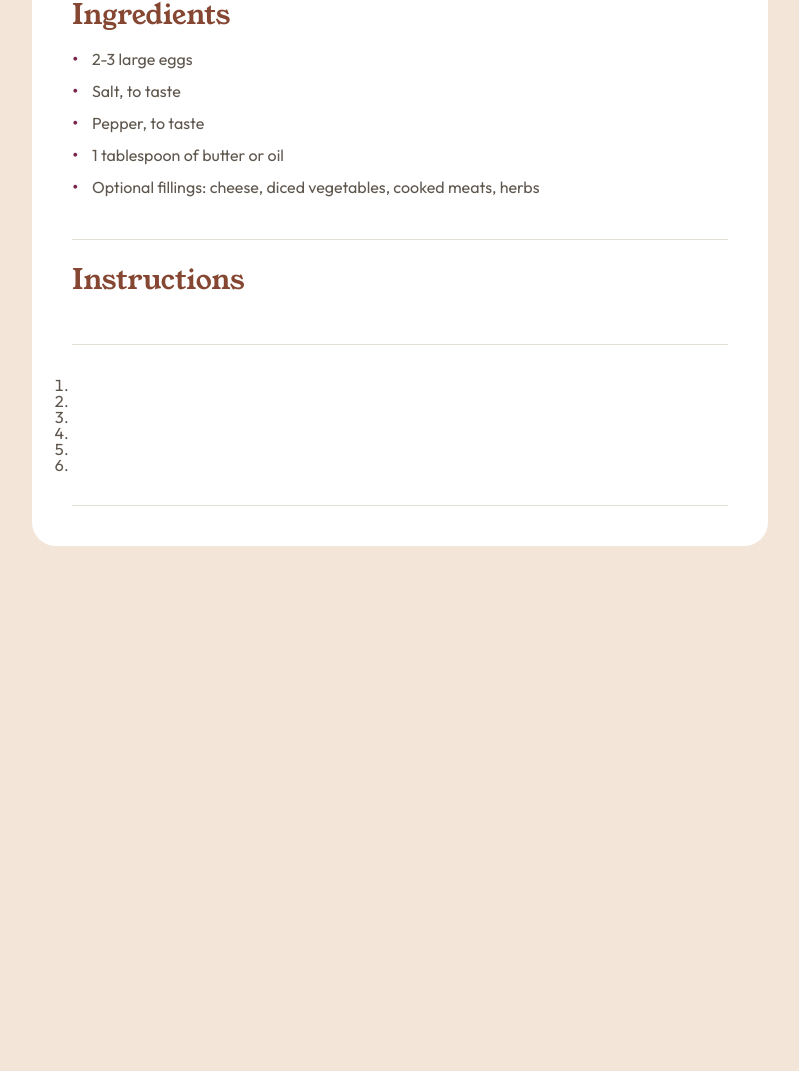
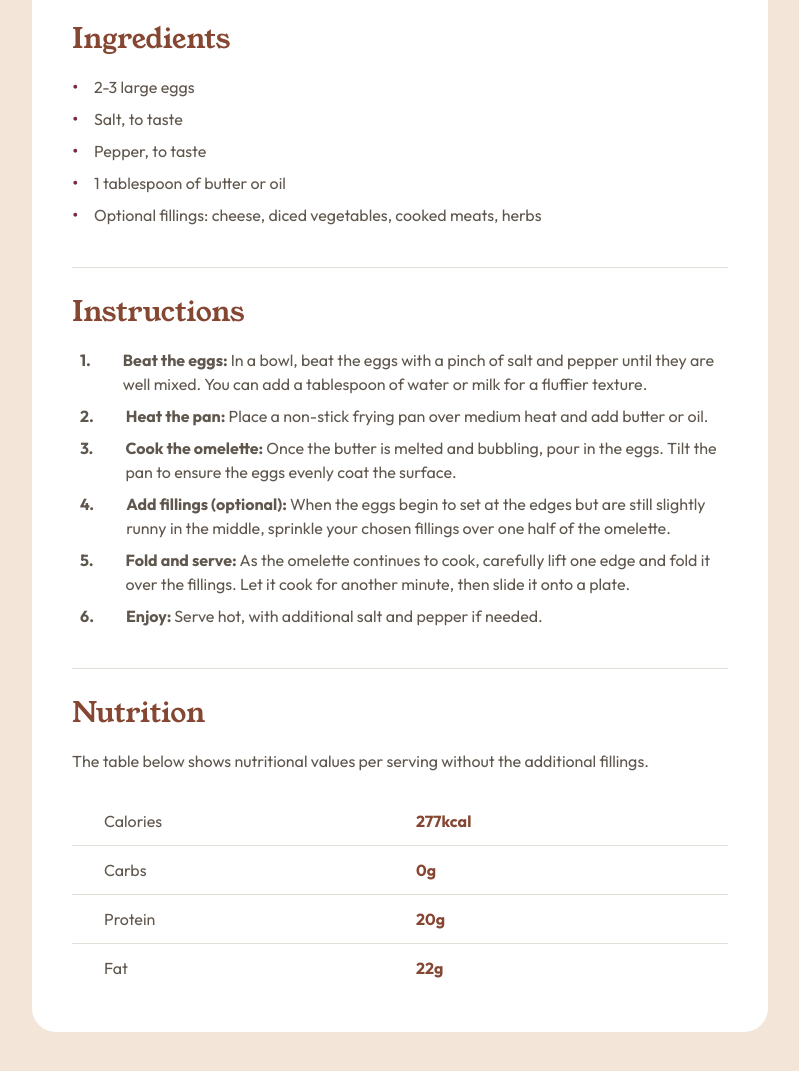
Before and after one commit to EsraaY21/recipe-page, a plain HTML site: page index.html in a window 1280 px wide. Shown: the part 831-1902 px from the top of the page, without its empty margins (240-1039 px from the left). Before the commit the page ends 1505 px from the top, so only its background shows below. Drawn offline with Linux system fonts and the light colour scheme.

Commit message:
desktop version

```diff
--- a/assets/css/reset.css
+++ b/assets/css/reset.css
@@ -4,7 +4,7 @@
     box-sizing: border-box;
 }
 
-ul {
+ul,ol {
     list-style: none;
     padding: 0;
 }
--- a/assets/css/style.css
+++ b/assets/css/style.css
@@ -39,6 +39,9 @@
     --calc-125: 1.25rem;
     /* 20px */
 
+    --calc-1375: 1.375rem;
+    /* 22px */
+
     --calc-150: 1.5rem;
     /* 24px */
 
@@ -63,13 +66,12 @@ body {
     min-height: 100vh;
     font-family: var(--font-family-outfit);
     font-weight: var(--font-weight-regular);
-    line-height: 100%;
+    line-height: 150%;
     letter-spacing: 0px;
     font-size: var(--calc-100);
     color: var(--stone-600);
     padding-top: var(--calc-800);
     padding-bottom: var(--calc-800);
-
 }
 
 .card {
@@ -77,6 +79,17 @@ body {
     padding: var(--calc-250);
     max-width: 46rem;
     border-radius:  var(--calc-150);
+}
+
+section
+{
+    padding-top: var(--calc-200);
+}
+
+section:not(:last-of-type)
+{
+    padding-bottom: var(--calc-200);
+    border-bottom: 1px solid var(--stone-150);
 }
 
 img {
@@ -105,16 +118,18 @@ h3 {
     margin-bottom: var(--calc-100);
 }
 
-p {
+li {
+    position: relative;
+    margin-bottom: var(--calc-050);
     line-height: 150%;
 }
 
-ul li {
-    position: relative;
-    padding-left: var(--calc-125);
-    margin-bottom: var(--calc-050);
-    line-height: 150%;
+span {
+    font-weight: var(--font-weight-bold);
+}
 
+ul li{
+    padding-left: var(--calc-1375);
 }
 
 ul li::before {
@@ -126,18 +141,6 @@ ul li::before {
 }
 
 
-ul li span {
-    font-weight: var(--font-weight-bold);
-}
-
-
-section
-{
-    border-bottom: 1px solid var(--stone-150);
-    padding-top: var(--calc-200);
-    padding-bottom: var(--calc-200);
-}
-
 div.time {
     background-color: var(--rose-50);
     padding: var(--calc-150);
@@ -145,7 +148,42 @@ div.time {
     border-radius: var(--calc-075);
 }
 
+.instructions .item
+{
+    display: flex;
+    align-items: baseline;
+    gap: var(--calc-200);
+    margin-left:var(--calc-050);
+}
 
+.nutrition p
+{
+    margin-bottom: var(--calc-150);
+}
+
+.nutrition_items .item
+{
+    display: flex;
+    padding-left: 32px ;
+    padding-top: 12px ;
+    padding-bottom: 12px;
+}
+
+.nutrition_items .item:not(:last-child)
+{
+    border-bottom: 1px solid var(--stone-150);
+}
+
+.value
+{
+    color: var(--brown-800);
+    font-weight: var(--font-weight-bold);
+}
+
+.nutrition_items .item div
+{
+    width: 50%;
+}
 
 
 /* # Front-end Style Guide
--- a/index.html
+++ b/index.html
@@ -61,62 +61,111 @@
       </section>
 
       <!-- Instructions  -->
-       <section class="instructions">
+      <section class="instructions">
         <h2>Instructions</h2>
-       </section>
+
+
+        <ol>
+          <div class="item">
+            <div class="number"><span>1.</span></div>
+            <li>
+              <span>
+                Beat the eggs:
+              </span>
+              In a bowl, beat the eggs with a pinch of salt and pepper until they are well mixed.
+              You can add a tablespoon of water or milk for a fluffier texture.
+            </li>
+          </div>
+
+          <div class="item">
+            <div class="number"><span>2.</span></div>
+            <li>
+              <span>
+                Heat the pan:
+              </span>
+              Place a non-stick frying pan over medium heat and add butter or oil.
+            </li>
+          </div>
+
+          <div class="item">
+            <div class="number"><span>3.</span></div>
+            <li>
+              <span>
+                Cook the omelette:
+              </span>
+              Once the butter is melted and bubbling, pour in the eggs. Tilt the pan to ensure
+              the eggs evenly coat the surface.
+            </li>
+          </div>
+
+          <div class="item">
+            <div class="number"><span>4.</span></div>
+            <li>
+              <span>
+                Add fillings (optional):
+              </span>
+              When the eggs begin to set at the edges but are still slightly runny in the middle, sprinkle
+              your chosen fillings over one half of the omelette.
+            </li>
+          </div>
+
+          <div class="item">
+            <div class="number"><span>5.</span></div>
+            <li>
+              <span>
+                Fold and serve:
+              </span>
+              As the omelette continues to cook, carefully lift one edge and fold it over the fillings. Let it cook
+              for another minute, then slide it onto a plate.
+            </li>
+          </div>
+
+          <div class="item">
+            <div class="number"><span>6.</span></div>
+            <li>
+              <span>
+                Enjoy:
+              </span>
+              Serve hot, with additional salt and pepper if needed.
+            </li>
+          </div>
+        </ol>
+
+
+      </section>
 
 
       <!-- Nutrition -->
       <section class="nutrition">
-        <ol>
-          <li></li>
-          <li></li>
-          <li></li>
-          <li></li>
-          <li></li>
-          <li></li>
-        </ol>
+        <h2>Nutrition</h2>
+        <p>The table below shows nutritional values per serving without the additional fillings.</p>
+
+        <div class="nutrition_items">
+          <div class="item">
+            <div class="key">Calories</div>
+            <div class="value">277kcal</div>
+          </div>
+
+          <div class="item">
+            <div class="key">Carbs</div>
+            <div class="value">0g</div>
+          </div>
+
+          <div class="item">
+            <div class="key">Protein</div>
+            <div class="value">20g</div>
+          </div>
+
+          <div class="item">
+            <div class="key">Fat</div>
+            <div class="value">22g</div>
+          </div>
+        </div>
+
       </section>
     </main>
   </article>
 
-  <!--
-
-
-
-  Beat the eggs: In a bowl, beat the eggs with a pinch of salt and pepper until they are well mixed.
-  You can add a tablespoon of water or milk for a fluffier texture.
-
-  Heat the pan: Place a non-stick frying pan over medium heat and add butter or oil.
-
-  Cook the omelette: Once the butter is melted and bubbling, pour in the eggs. Tilt the pan to ensure
-  the eggs evenly coat the surface.
-
-  Add fillings (optional): When the eggs begin to set at the edges but are still slightly runny in the
-  middle, sprinkle your chosen fillings over one half of the omelette.
-
-  Fold and serve: As the omelette continues to cook, carefully lift one edge and fold it over the
-  fillings. Let it cook for another minute, then slide it onto a plate.
-
-  Enjoy: Serve hot, with additional salt and pepper if needed.
-
-  Nutrition
-
-  The table below shows nutritional values per serving without the additional fillings.
-
-  Calories
-  277kcal
-
-  Carbs
-  0g
-
-  Protein
-  20g
-
-  Fat
-  22g -->
-
-
 </body>
 
 </html>
```
